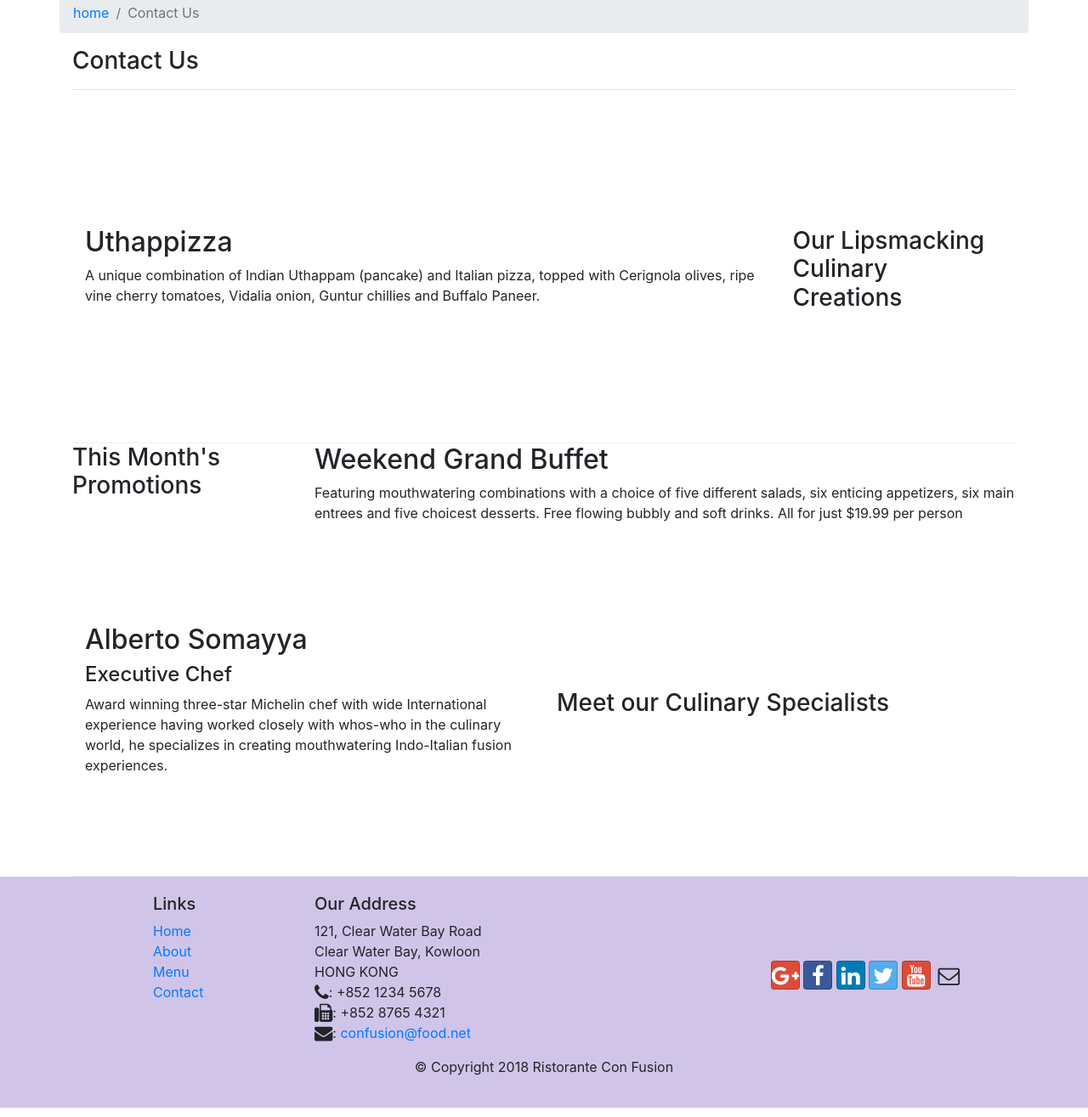
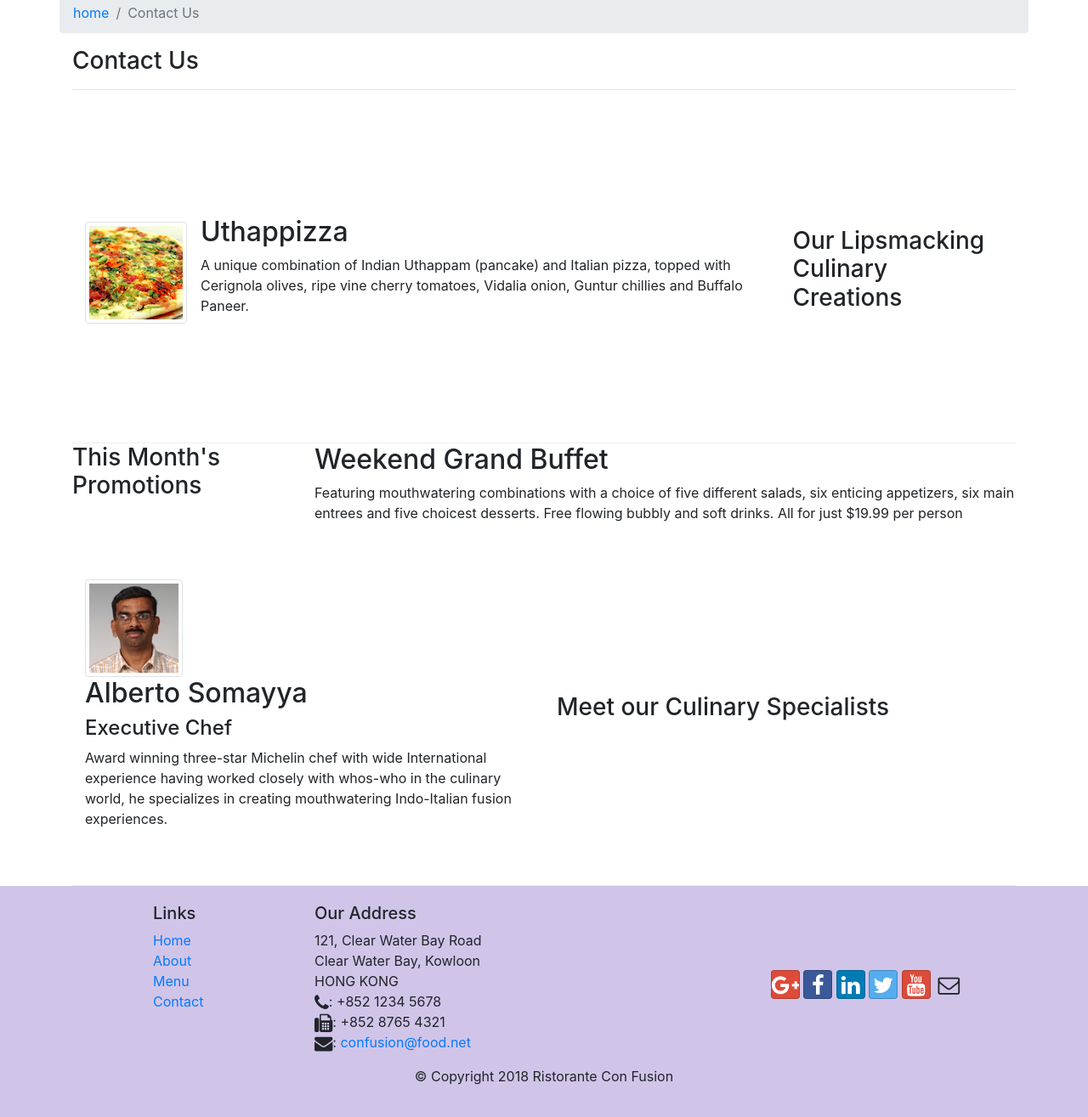
Before and after one commit to krishnadevz/bootstrap4, a website: page index.html in a window 1280 px wide. Shown: the part 367-1682 px from the top of the page at 85% size. Drawn offline with nearby package versions, Linux system fonts and the light colour scheme.

Commit message:
images and media

```diff
--- a/index.html
+++ b/index.html
@@ -11,10 +11,19 @@
     <meta http-equiv="x-ua-compatible" content="ie=edge" />
 
     <!-- Bootstrap CSS -->
-    <link rel="stylesheet" href="node_modules/bootstrap/dist/css/bootstrap.min.css">
-    <link rel="stylesheet" href="node_modules/font-awesome/css/font-awesome.min.css">
-    <link rel="stylesheet" href="node_modules/bootstrap-social/bootstrap-social.css">
-    <link href="css/styles.css" rel="stylesheet">
+    <link
+      rel="stylesheet"
+      href="node_modules/bootstrap/dist/css/bootstrap.min.css"
+    />
+    <link
+      rel="stylesheet"
+      href="node_modules/font-awesome/css/font-awesome.min.css"
+    />
+    <link
+      rel="stylesheet"
+      href="node_modules/bootstrap-social/bootstrap-social.css"
+    />
+    <link href="css/styles.css" rel="stylesheet" />
     <link rel="stylesheet" href="css/styles.css" />
   </head>
 
@@ -31,8 +40,8 @@
         </button>
 
         <a class="navbar-brand mr-auto" href="index.html"
-          >Ristornant con Fusion</a
-        >
+          ><img src="./img/logo.png" height="30" width="41"
+        /></a>
         <div class="collapse navbar-collapse" id="Navbar">
           <ul class="navbar-nav mr-auto">
             <li class="nav-item">
@@ -71,7 +80,8 @@
             </p>
             <a href="./aboutus.html" target="_blank">AboutUs</a>
           </div>
-          <div class="col-12 col-sm"></div>
+          <div class="col-12 col-sm align"></div>
+          <img src="./img/logo.png" class="img-fluid" />
         </div>
       </div>
     </header>
@@ -80,11 +90,10 @@
         <ol class="col-12 breadcrumb">
           <li class="breadcrumb-item"><a href="./index.html">home</a></li>
           <li class="breadcrumb-item active">Contact Us</li>
-
         </ol>
         <div class="col-12">
           <h3>Contact Us</h3>
-          <hr/>
+          <hr />
         </div>
       </div>
     </div>
@@ -94,12 +103,20 @@
           <h3>Our Lipsmacking Culinary Creations</h3>
         </div>
         <div class="col col-sm order-sm-first col-md">
-          <h2>Uthappizza</h2>
-          <p>
-            A unique combination of Indian Uthappam (pancake) and Italian pizza,
-            topped with Cerignola olives, ripe vine cherry tomatoes, Vidalia
-            onion, Guntur chillies and Buffalo Paneer.
-          </p>
+          <div class="media">
+            <img
+              class="d-flex mr-3 img-thumbnail align-self-center"
+              src="/img/uthappizza.png"
+            />
+            <div class="media-body">
+              <h2 class="mt-0">Uthappizza</h2>
+              <p class="d-none d-sm-block">
+                A unique combination of Indian Uthappam (pancake) and Italian
+                pizza, topped with Cerignola olives, ripe vine cherry tomatoes,
+                Vidalia onion, Guntur chillies and Buffalo Paneer.
+              </p>
+            </div>
+          </div>
         </div>
       </div>
 
@@ -123,14 +140,22 @@
           <h3>Meet our Culinary Specialists</h3>
         </div>
         <div class="col col-sm order-sm-first col-md">
-          <h2>Alberto Somayya</h2>
+          <div class="media">
+            <img class="d-flex mr-3 img-thumbnail align-self-center" src="./img/alberto.png"
+            alt="alberto">
+
+          </div>
+          <div class="media-body">
+             <h2 class="mt-0">Alberto Somayya</h2>
           <h4>Executive Chef</h4>
-          <p>
+          <p class="d-none d-sm-block">
             Award winning three-star Michelin chef with wide International
             experience having worked closely with whos-who in the culinary
             world, he specializes in creating mouthwatering Indo-Italian fusion
             experiences.
           </p>
+          </div>
+
         </div>
       </div>
     </div>
@@ -161,12 +186,34 @@
           </div>
           <div class="col-12 col-sm-4 align-self-center">
             <div class="text-center">
-              <a class="btn btn-social-icon btn-google" href="http://google.com/+"><i class="fa fa-google-plus"></i></a>
-              <a class="btn btn-social-icon btn-facebook" href="http://www.facebook.com/profile.php?id="><i class="fa fa-facebook"></i></a>
-              <a class="btn btn-social-icon btn-linkedin" href="http://www.linkedin.com/in/"><i class="fa fa-linkedin"></i></a>
-              <a class="btn btn-social-icon btn-twitter" href="http://twitter.com/"><i class="fa fa-twitter"></i></a>
-              <a class="btn btn-social-icon btn-google" href="http://youtube.com/"><i class="fa fa-youtube"></i></a>
-              <a class="btn btn-social-icon" href="mailto:"><i class="fa fa-envelope-o"></i></a>
+              <a
+                class="btn btn-social-icon btn-google"
+                href="http://google.com/+"
+                ><i class="fa fa-google-plus"></i
+              ></a>
+              <a
+                class="btn btn-social-icon btn-facebook"
+                href="http://www.facebook.com/profile.php?id="
+                ><i class="fa fa-facebook"></i
+              ></a>
+              <a
+                class="btn btn-social-icon btn-linkedin"
+                href="http://www.linkedin.com/in/"
+                ><i class="fa fa-linkedin"></i
+              ></a>
+              <a
+                class="btn btn-social-icon btn-twitter"
+                href="http://twitter.com/"
+                ><i class="fa fa-twitter"></i
+              ></a>
+              <a
+                class="btn btn-social-icon btn-google"
+                href="http://youtube.com/"
+                ><i class="fa fa-youtube"></i
+              ></a>
+              <a class="btn btn-social-icon" href="mailto:"
+                ><i class="fa fa-envelope-o"></i
+              ></a>
             </div>
           </div>
         </div>
```
Also changed, not shown: aboutus.html (+1 -1 lines), contactus.html (+1 -1 lines), img/alberto.png (added), img/buffet.png (added), img/logo.png (added), img/uthappizza.png (added), 1 other file.
